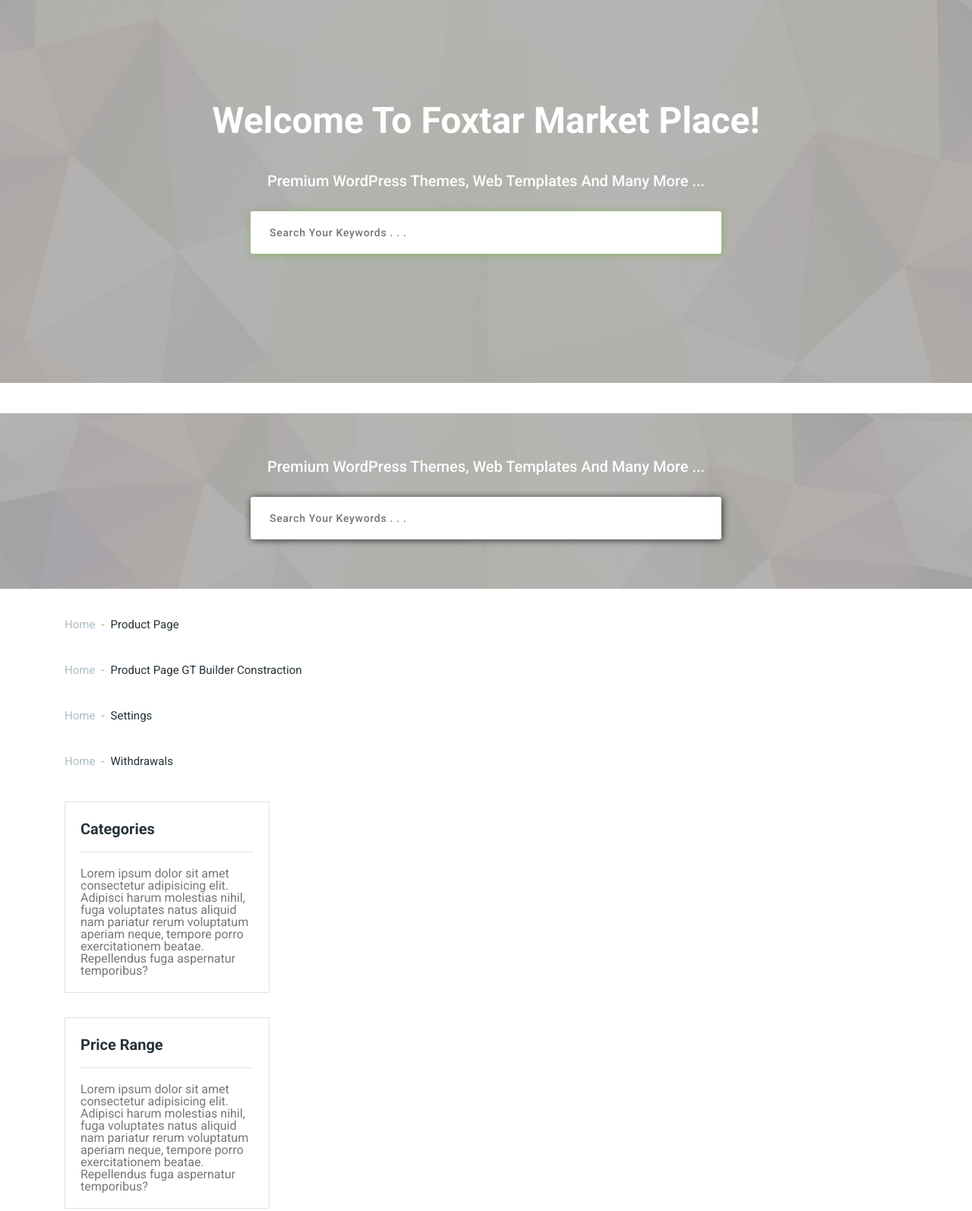
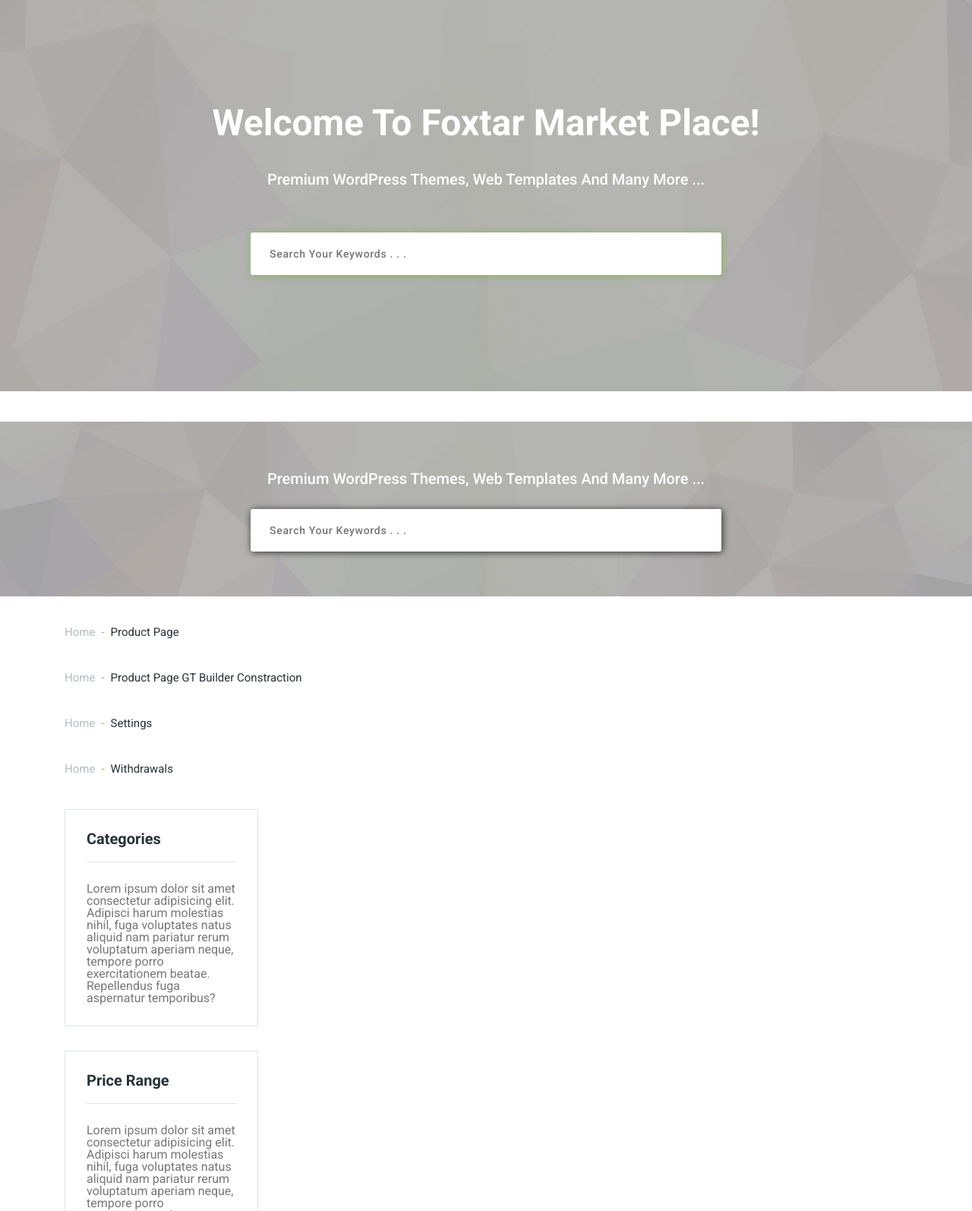
Before and after one commit to OlegasGit/theme-magazin, a website: page app/inna's-sections.html in a window 1280 px wide. Shown: the part 20-1614 px from the top of the page at 76% size. Drawn offline with nearby package versions, Linux system fonts and the light colour scheme.

Commit message:
секции aside and search-section после правок Олега

```diff
--- a/app/css/components/aside-section.components.css
+++ b/app/css/components/aside-section.components.css
@@ -1,20 +1,21 @@
 /* ----- Aside section start ----- */
 .aside-section{
-    padding: 5px 20px 20px 20px;
+    padding: 23px 28px 28px;
     border: 1px solid #dde3e8;
     background-color: #fff;
-    width: 270px;
 }
 .aside-title{
     font-weight: 700;
     font-size: 20px;
     color: #263238;
-    line-height: 3;
+    line-height: 1.5;
     border-bottom: 1px solid #dde3e8;
     text-transform: capitalize;
+    margin-bottom: 27px;
 }
-.aside-title{
-    margin-bottom: 20px;
+.aside-section span{
+    display: block;
+    padding-bottom: 15px;
 }
 .aside-section + .aside-section{
     margin-top: 32px;
--- a/app/css/components/search-section.components.css
+++ b/app/css/components/search-section.components.css
@@ -8,27 +8,34 @@
     /* отступ до секции хлебные крошки */
 }
 .search-section.big-search{
-    padding-top: 150px;
-    padding-bottom: 170px;
+    height: 535px;
 }
 .search-section.small-search{
-    padding-top: 55px;
-    padding-bottom: 65px;
+    height: 230px;
 }
-.title-search-section{
+.search-section .container{
+    height: 100%;
+}
+.search-section .row{
+    height: 100%;
+}
+.search-section h1{
     color: #fff;
     text-transform: capitalize;
-    margin-bottom: 25px;
-}
-.title-search-section h1{
     font-weight: 700;
     font-size: 48px;
-    margin-bottom: 35px;
+    margin-bottom: 30px;
 }
-.title-search-section h2{
+.search-section h2{
+    color: #fff;
+    text-transform: capitalize;
     font-weight: 500;
     font-size: 20px;
     line-height: 1.5;
+    margin-bottom: 55px;
+}
+.search-section.small-search h2{
+    margin-bottom: 25px;
 }
 .form-control-search{
     max-width: 620px;
--- a/app/css/style.css
+++ b/app/css/style.css
@@ -66,21 +66,22 @@
 }
 /* ----- Aside section start ----- */
 .aside-section{
-    padding: 5px 20px 20px 20px;
+    padding: 23px 28px 28px;
     border: 1px solid #dde3e8;
     background-color: #fff;
-    width: 270px;
 }
 .aside-title{
     font-weight: 700;
     font-size: 20px;
     color: #263238;
-    line-height: 3;
+    line-height: 1.5;
     border-bottom: 1px solid #dde3e8;
     text-transform: capitalize;
+    margin-bottom: 27px;
 }
-.aside-title{
-    margin-bottom: 20px;
+.aside-section span{
+    display: block;
+    padding-bottom: 15px;
 }
 .aside-section + .aside-section{
     margin-top: 32px;
@@ -153,27 +154,34 @@
     /* отступ до секции хлебные крошки */
 }
 .search-section.big-search{
-    padding-top: 150px;
-    padding-bottom: 170px;
+    height: 535px;
 }
 .search-section.small-search{
-    padding-top: 55px;
-    padding-bottom: 65px;
+    height: 230px;
 }
-.title-search-section{
+.search-section .container{
+    height: 100%;
+}
+.search-section .row{
+    height: 100%;
+}
+.search-section h1{
     color: #fff;
     text-transform: capitalize;
-    margin-bottom: 25px;
-}
-.title-search-section h1{
     font-weight: 700;
     font-size: 48px;
-    margin-bottom: 35px;
+    margin-bottom: 30px;
 }
-.title-search-section h2{
+.search-section h2{
+    color: #fff;
+    text-transform: capitalize;
     font-weight: 500;
     font-size: 20px;
     line-height: 1.5;
+    margin-bottom: 55px;
+}
+.search-section.small-search h2{
+    margin-bottom: 25px;
 }
 .form-control-search{
     max-width: 620px;
--- a/app/inna's-sections.html
+++ b/app/inna's-sections.html
@@ -22,24 +22,38 @@
     <main id="main">
         <!-- Search section start -->
         <section class="search-section big-search text-center">
-            <div class="title-search-section">
+            <div class="container">
+               <div class="row align-items-center">
+                   <div class="col-8 offset-2">
                         <h1>Welcome To Foxtar Market Place!</h1>
                         <h2>Premium WordPress Themes, Web Templates and Many More ...</h2>
-            </div>
                         <form class="search-form">
                             <input type="text" name="Search Your Keywords . . ." class="form-control-search" placeholder="Search Your Keywords . . .">
                         </form>
+                    </div>
+                    <!-- / col-8 -->
+                </div>
+                <!-- / row -->
+            </div>
+            <!-- / container -->
         </section>
-        <!-- /search-section big-search -->
+        <!-- / search-section big-search -->
         <section class="search-section small-search text-center">
-            <div class="title-search-section">
+            <div class="container">
+                <div class="row align-items-center">
+                    <div class="col-8 offset-2">
                         <h2>Premium WordPress Themes, Web Templates and Many More ...</h2>
-            </div>
                         <form class="search-form">
                             <input type="text" name="Search Your Keywords . . ." class="form-control-search" placeholder="Search Your Keywords . . .">
                         </form>
+                    </div>
+                    <!-- / col-8 -->
+                </div>
+                <!-- / row -->
+            </div>
+            <!-- / container -->
         </section>
-        <!-- /search-section small-search -->
+        <!-- / section small-search -->
         <!-- Breadcrumbs start  -->
         <div class="container">
             <nav aria-label="breadcrumb">
@@ -71,31 +85,31 @@
         <!-- Aside section start-->
         <aside class="aside aside-left">
             <div class="container">
+                <div class="row">
+                    <div class="col-3">
                         <section class="aside-section">
-                    <div class="aside-title">
-                        <span>Categories</span>
-                    </div>
+                            <span class="aside-title">Categories</span>
                             <p>Lorem ipsum dolor sit amet consectetur adipisicing elit. Adipisci harum molestias nihil, fuga voluptates natus aliquid nam pariatur rerum voluptatum aperiam neque, tempore porro exercitationem beatae. Repellendus fuga aspernatur temporibus?</p>
                         </section>
-                <!-- / aside section -->
+                        <!-- / aside-section -->
                         <section class="aside-section">
-                    <div class="aside-title">
-                        <span>Price range</span>
-                    </div>
+                            <span class="aside-title">Price range</span>
                             <p>Lorem ipsum dolor sit amet consectetur adipisicing elit. Adipisci harum molestias nihil, fuga voluptates natus aliquid nam pariatur rerum voluptatum aperiam neque, tempore porro exercitationem beatae. Repellendus fuga aspernatur temporibus?</p>
                         </section>
-                <!-- / aside section -->
+                        <!-- / aside-section -->
                         <section class="aside-section">
-                    <div class="aside-title">
-                        <span>Top 10 sellers</span>
-                    </div>
+                            <span class="aside-title">Top 10 sellers</span>
                             <p>Lorem ipsum dolor sit amet consectetur adipisicing elit. Adipisci harum molestias nihil, fuga voluptates natus aliquid nam pariatur rerum voluptatum aperiam neque, tempore porro exercitationem beatae. Repellendus fuga aspernatur temporibus?</p>
                         </section>
-                <!-- / aside section -->
+                        <!-- aside-section -->
+                    </div>
+                    <!-- / col-3 -->
+                </div>
+                <!-- / row -->
             </div>
             <!-- / container -->
         </aside>
-        <!-- / Aside section end -->
+        <!-- / aside aside-left -->
         <!-- Pagination start -->
         <div class="container">
             <nav aria-label="pagination-example">
--- a/source/css/components/aside-section.components.css
+++ b/source/css/components/aside-section.components.css
@@ -1,20 +1,21 @@
 /* ----- Aside section start ----- */
 .aside-section{
-    padding: 5px 20px 20px 20px;
+    padding: 23px 28px 28px;
     border: 1px solid #dde3e8;
     background-color: #fff;
-    width: 270px;
 }
 .aside-title{
     font-weight: 700;
     font-size: 20px;
     color: #263238;
-    line-height: 3;
+    line-height: 1.5;
     border-bottom: 1px solid #dde3e8;
     text-transform: capitalize;
+    margin-bottom: 27px;
 }
-.aside-title{
-    margin-bottom: 20px;
+.aside-section span{
+    display: block;
+    padding-bottom: 15px;
 }
 .aside-section + .aside-section{
     margin-top: 32px;
--- a/source/css/components/search-section.components.css
+++ b/source/css/components/search-section.components.css
@@ -8,27 +8,34 @@
     /* отступ до секции хлебные крошки */
 }
 .search-section.big-search{
-    padding-top: 150px;
-    padding-bottom: 170px;
+    height: 535px;
 }
 .search-section.small-search{
-    padding-top: 55px;
-    padding-bottom: 65px;
+    height: 230px;
 }
-.title-search-section{
+.search-section .container{
+    height: 100%;
+}
+.search-section .row{
+    height: 100%;
+}
+.search-section h1{
     color: #fff;
     text-transform: capitalize;
-    margin-bottom: 25px;
-}
-.title-search-section h1{
     font-weight: 700;
     font-size: 48px;
-    margin-bottom: 35px;
+    margin-bottom: 30px;
 }
-.title-search-section h2{
+.search-section h2{
+    color: #fff;
+    text-transform: capitalize;
     font-weight: 500;
     font-size: 20px;
     line-height: 1.5;
+    margin-bottom: 55px;
+}
+.search-section.small-search h2{
+    margin-bottom: 25px;
 }
 .form-control-search{
     max-width: 620px;
```
Lines whose indentation alone changed are shown as unchanged.
